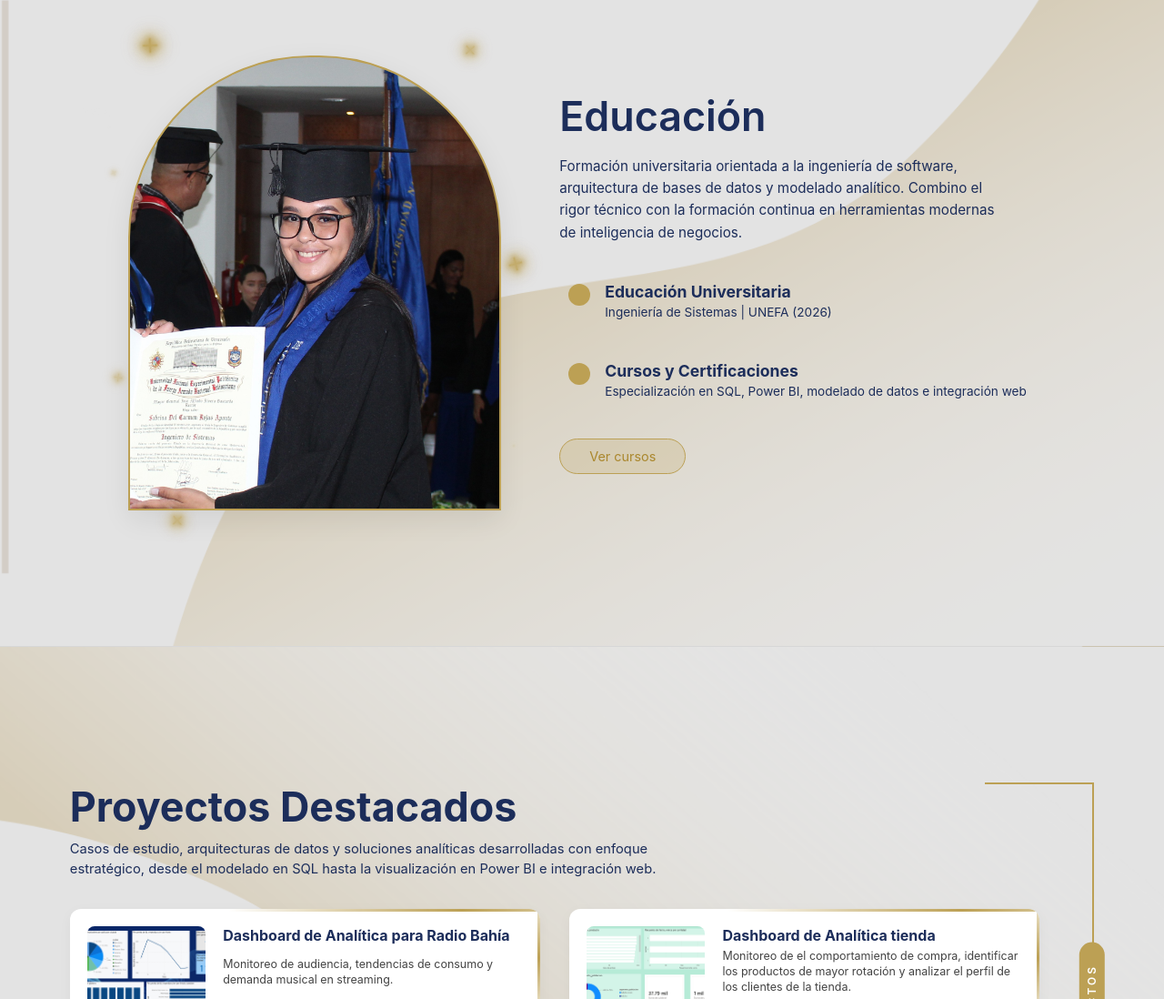
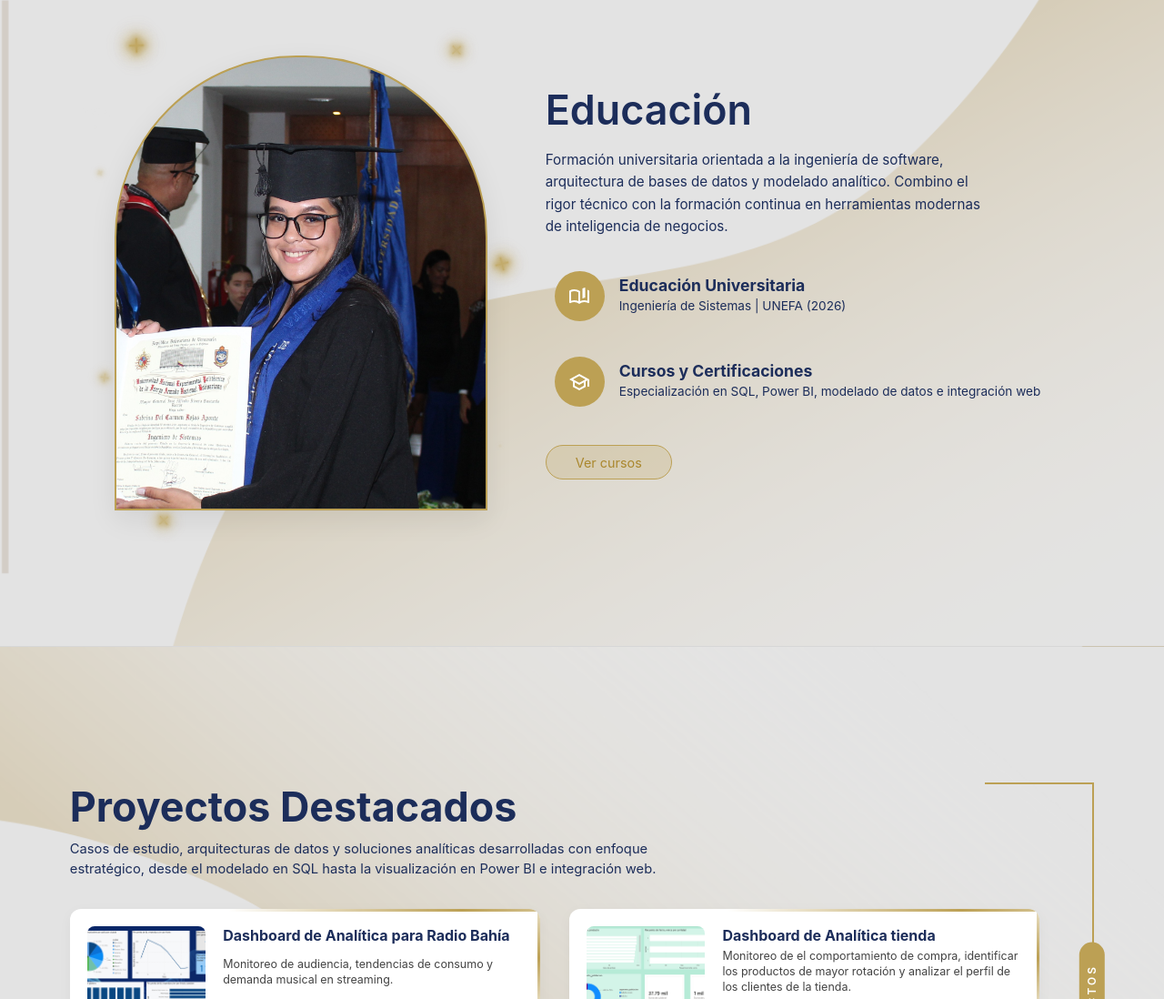
Before and after one commit to IngSabrinaRojas/Portafolio, a plain HTML site: page index.html in a window 1280 px wide. Shown: the part 957-2055 px from the top of the page at 91% size. Drawn offline with Linux system fonts and the light colour scheme.

Commit message:
Add files via upload

```diff
--- a/index.html
+++ b/index.html
@@ -101,7 +101,7 @@
 
           <div class="timeline">
             <div class="timeline-item" tabindex="0">
-              <div class="timeline-dot"></div>
+              <div class="timeline-dot"><svg xmlns="http://www.w3.org/2000/svg" height="24px" viewBox="0 -960 960 960" width="24px" fill="#FFFFFF"><path d="M440-278v-394q-41-24-87-36t-93-12q-36 0-71.5 7T120-692v396q35-12 69.5-18t70.5-6q47 0 91.5 10.5T440-278Zm40 118q-48-38-104-59t-116-21q-42 0-82.5 11T100-198q-21 11-40.5-1T40-234v-482q0-11 5.5-21T62-752q46-24 96-36t102-12q74 0 126 17t112 52q11 6 16.5 14t5.5 21v418q44-21 88.5-31.5T700-320q36 0 70.5 6t69.5 18v-481q15 5 29.5 11t28.5 14q11 5 16.5 15t5.5 21v482q0 23-19.5 35t-40.5 1q-37-20-77.5-31T700-240q-60 0-116 21t-104 59Zm140-240v-440l120-40v440l-120 40Zm-340-99Z"/></svg></div>
               <div class="timeline-body">
                 <h3>Educación Universitaria</h3>
                 <p>Ingeniería de Sistemas | UNEFA (2026)</p>
@@ -109,7 +109,7 @@
             </div>
 
             <div class="timeline-item" tabindex="0">
-              <div class="timeline-dot"></div>
+              <div class="timeline-dot"><svg xmlns="http://www.w3.org/2000/svg" height="24px" viewBox="0 -960 960 960" width="24px" fill="#FFFFFF"><path d="M480-120 200-272v-240L40-600l440-240 440 240v320h-80v-276l-80 44v240L480-120Zm0-332 274-148-274-148-274 148 274 148Zm0 241 200-108v-151L480-360 280-470v151l200 108Zm0-241Zm0 90Zm0 0Z"/></svg></div>
               <div class="timeline-body">
                 <h3>Cursos y Certificaciones</h3>
                 <p>Especialización en SQL, Power BI, modelado de datos e integración web</p>
--- a/style.css
+++ b/style.css
@@ -346,12 +346,15 @@
 }
 
 .timeline-dot {
-  width: 24px;
-  height: 24px;
+  width: 55px;
+  height: 55px;
   background-color: var(--color-gold);
   border-radius: 50%;
   flex-shrink: 0;
-  margin-top: 2px;
+  margin-top: -5px;
+  display: flex;
+  justify-content: center;
+  align-items: center;
 }
 
 .timeline-body h3,
@@ -802,8 +805,8 @@
 }
 
 .skills-dot {
-  width: 32px;
-  height: 32px;
+  width: 22px;
+  height: 22px;
   background-color: #bca054;
   border-radius: 50%;
   flex-shrink: 0;
```
